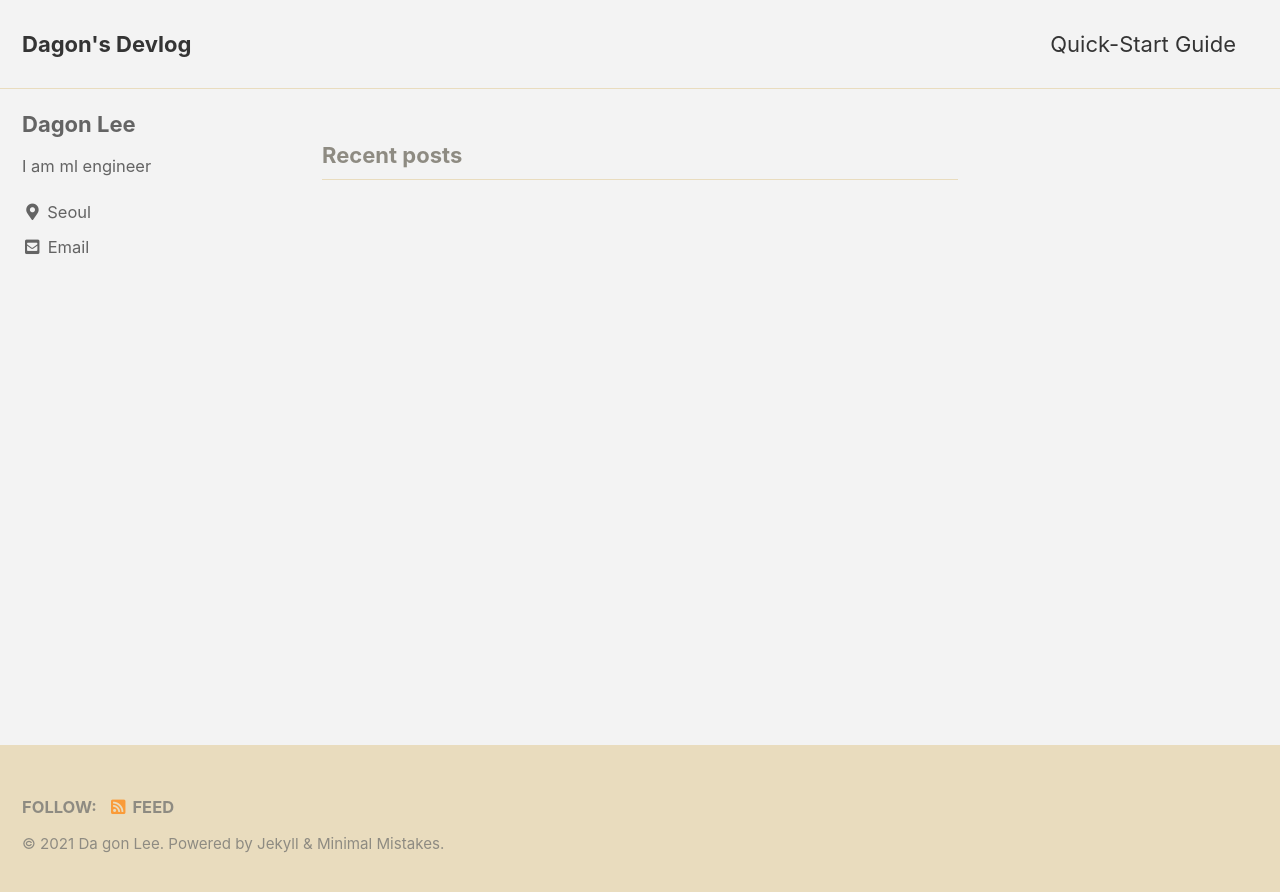
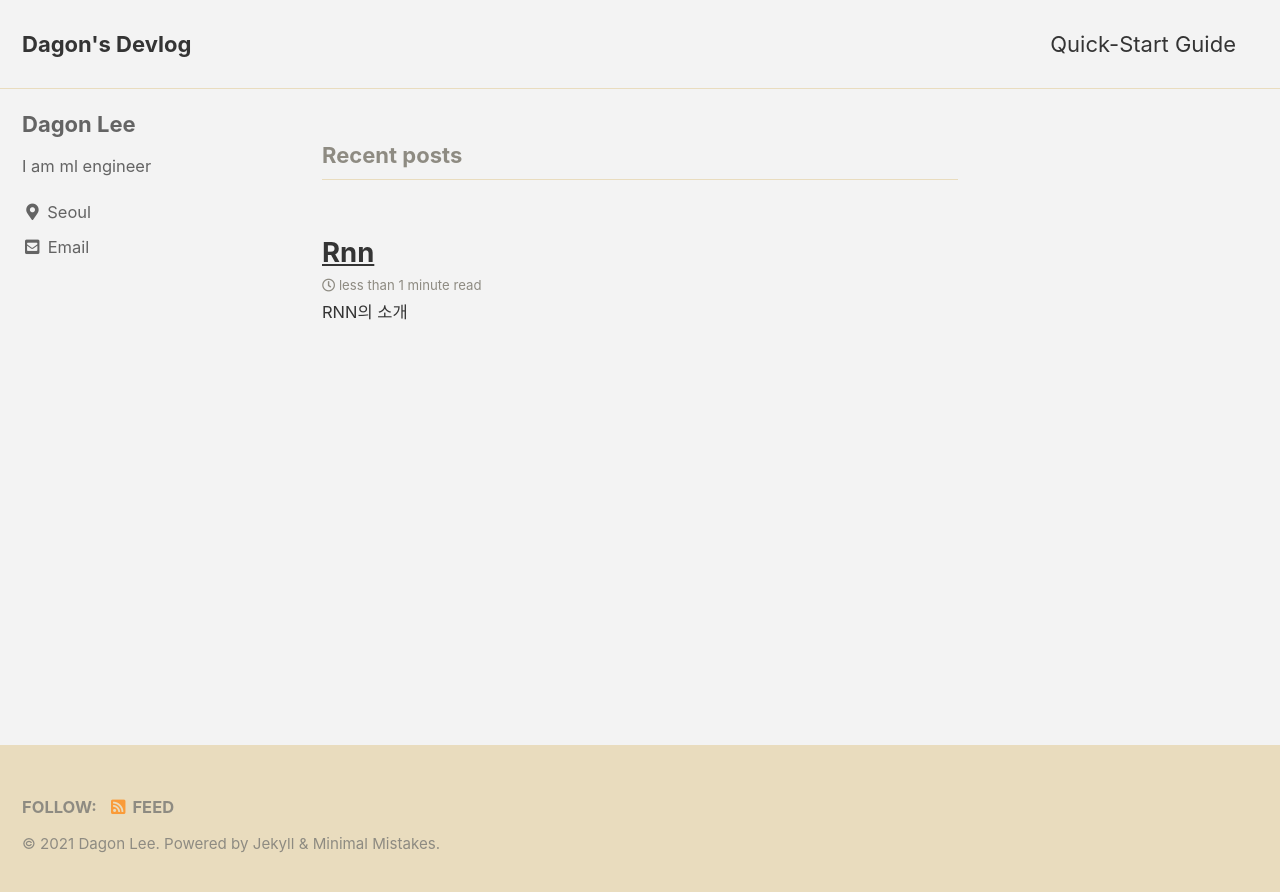
Before and after one commit to DagonLee/DagonLee.github.io, a Jekyll site: the page built from index.html, in a window 1280 px wide. Shown: the top 892 px of the page. Built offline with Jekyll 4.4.1, drawn with Linux system fonts in a browser that asks for light colours; cached includes are drawn as plain includes; the list of posts is cut into pages by our own code.

Commit message:
rnn upload

```diff
--- a/_config.yml
+++ b/_config.yml
@@ -21,7 +21,7 @@ locale                   : "en-US"
 title                    : "Dagon's Devlog"
 title_separator          : "-"
 subtitle                 : # site tagline that appears below site title in masthead
-name                     : "Da gon Lee"
+name                     : "Dagon Lee"
 description              : "I'm ML engineer"
 url                      : # the base hostname & protocol for your site e.g. "https://mmistakes.github.io"
 baseurl                  : # the subpath of your site, e.g. "/blog"
```
Also changed, not shown: _posts/2021-08-28-rnn.md (renamed from _posts/RNN의 소개 a84c86efca394799983a617f9bc13d2c.md).
